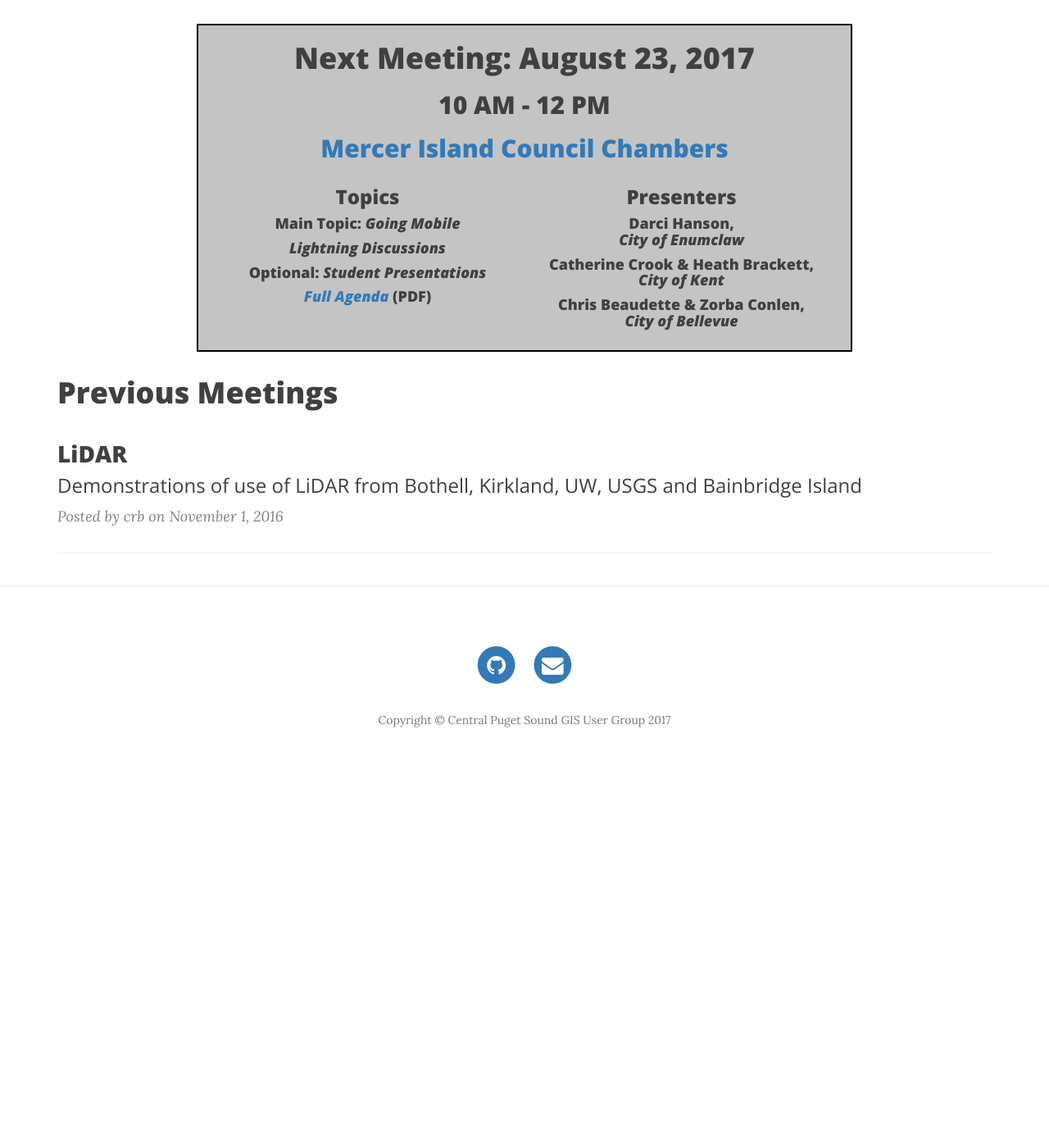
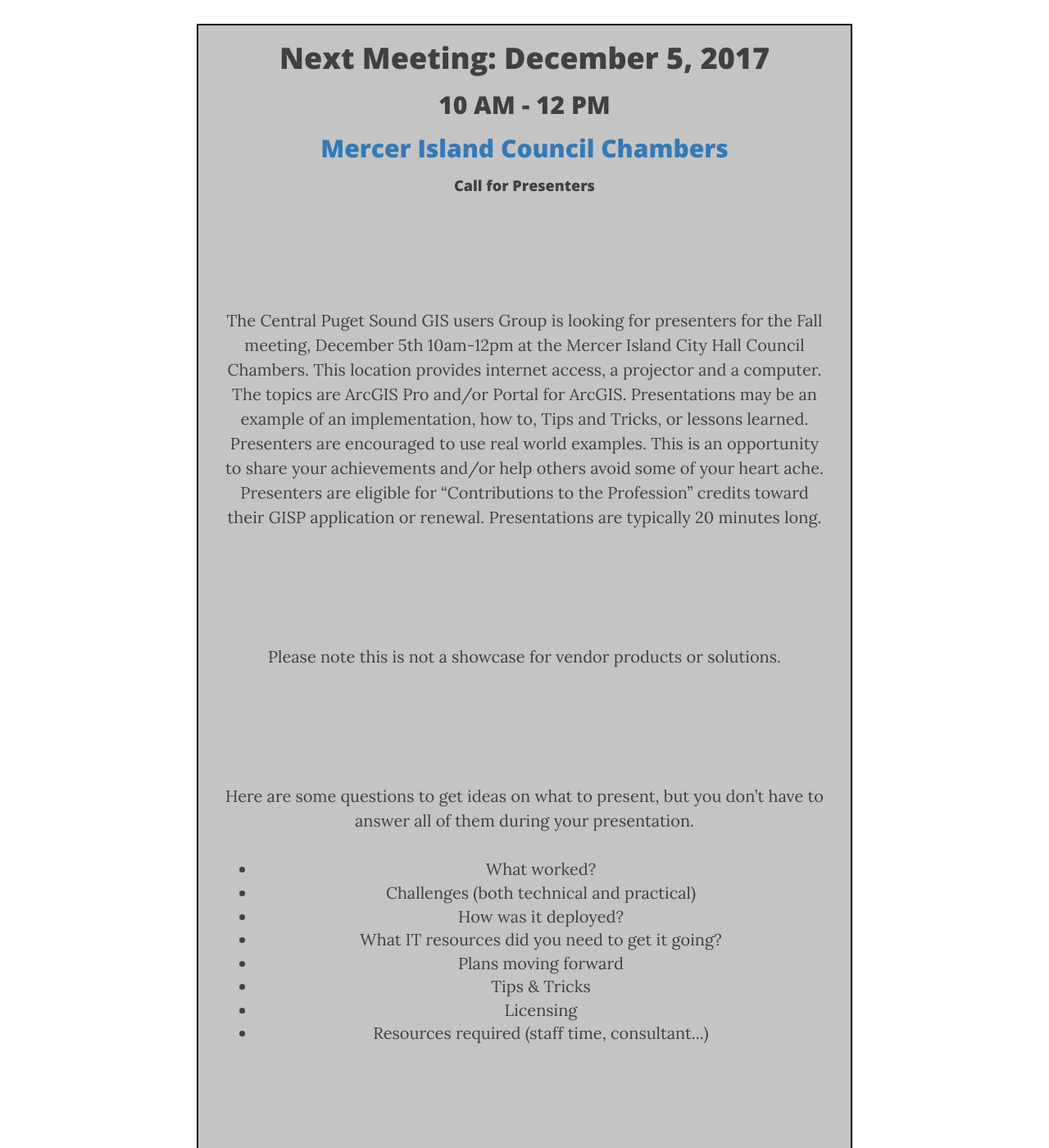
Before and after one commit to cpsgis/cpsgis.github.io, a Jekyll site: the page built from meetings/index.html, in a window 1280 px wide and 1400 px high, scrolled down 421 px. Shown: the whole window at 82% size. Built offline with Jekyll 4.4.1, drawn with Linux system fonts in a browser that asks for light colours; nearby versions of some CDN libraries; before the commit the page ends 1375 px from its top, so only the background shows below that; some of the changed text lies outside the part shown.

Commit message:
updated meetings page with details of next meeting

```diff
--- a/meetings/index.html
+++ b/meetings/index.html
@@ -10,13 +10,14 @@
     <div class="row">
       <center>
         <div class="col-lg-12 page-topic">
-          <h1>Next Meeting: August 23, 2017</h1>
+          <h1>Next Meeting: December 5, 2017</h1>
           <h2>10 AM - 12 PM</h2>
           <h2><a href="https://www.google.com/maps/place/Mercer+Island+City+Buildings/@47.5741478,-122.2094113,16z/data=!4m5!3m4!1s0x0:0xcb21ca3b21c72c4!8m2!3d47.5773906!4d-122.2104563?shorturl=1">Mercer Island Council Chambers</a></h2>
+          <!-- TWO-COLUMNS, generally used when topics and presenters are known --
           <div class="col-lg-6">
             <center>
               <h3>Topics</h3>
-              <h4>Main Topic: <i>Going Mobile</i></h4>
+              <h4>Main Topic: <i>ArcGIS Pro &amp; Portal for ArcGIS</i></h4>
               <h4><i>Lightning Discussions</i></h4>
               <h4>Optional: <i>Student Presentations</i></h4>
               <h4><a href="/docs/2017/08/CPSGIS_Agenda__82317.pdf"><i>Full Agenda</i></a> (PDF)</h4>
@@ -30,14 +31,38 @@
               <h4>Chris Beaudette &amp; Zorba Conlen,<br /><i>City of Bellevue</i></h4>
             </center>
           </div>
-          <!--
+          -->
+          <!-- SINGLE-COLUMN, used when topic(s) and/or presenters are not known, for announcements to get them! -->
           <div class="col-lg-12">
+            <h4>Call for Presenters</h4>
             <p class="page-topic-narrative">
-              The next meeting is going to be about all kinds of groovy mappy things.
-              We'll talk about lidar and geocortex and symbology and stuff.
+              The Central Puget Sound GIS users Group is looking for presenters for the Fall meeting, December 5th 10am-12pm at the Mercer Island City Hall Council Chambers. This location provides internet access, a projector and a computer.
+              The topics are ArcGIS Pro and/or Portal for ArcGIS. Presentations may be an example of an implementation, how to, Tips and Tricks, or lessons learned. Presenters are encouraged to use real world examples. This is an opportunity to share
+              your achievements and/or help others avoid some of your heart ache. Presenters are eligible for “Contributions to the Profession” credits toward their GISP application or renewal.
+              Presentations are typically 20 minutes long.
+            </p>
+            <p class="page-topic-narrative">
+              Please note this is not a showcase for vendor products or solutions.
+            </p>
+            <p class="page-topic-narrative">
+              Here are some questions to get ideas on what to present, but you don’t have to answer all of them during your presentation.
+              <ul>
+                 <li>What worked?</li>
+                 <li>Challenges (both technical and practical)</li>
+                 <li>How was it deployed?</li>
+                 <li>What IT resources did you need to get it going?</li>
+                 <li>Plans moving forward</li>
+                 <li>Tips & Tricks</li>
+                 <li>Licensing</li>
+                <li>Resources required (staff time, consultant...)</li>
+              </ul>
+            </p>
+            <p class="page-topic-narrative">
+              <strong>Presentation submissions are due by November 5th.</strong> <br/>
+              For examples of some previous presentations please browse the meeting links below.<br/>
+              Please email <a href="mailto:Rnolet@shorelinewa.gov">Ryan Nolet</a> if you are interested in presenting.
             </p>
           </div>
-        -->
         </div>
       </center>
     </div>
```
